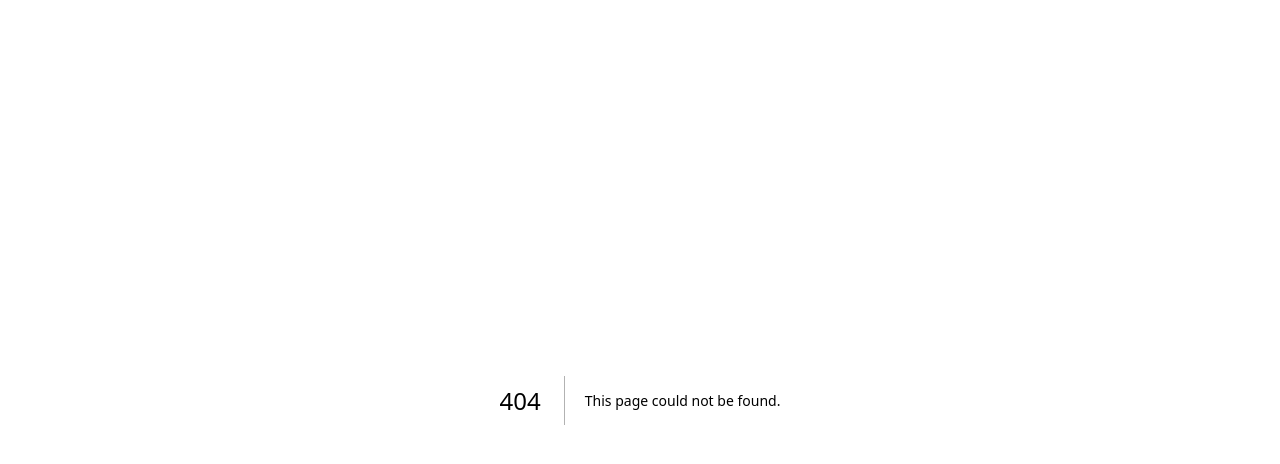
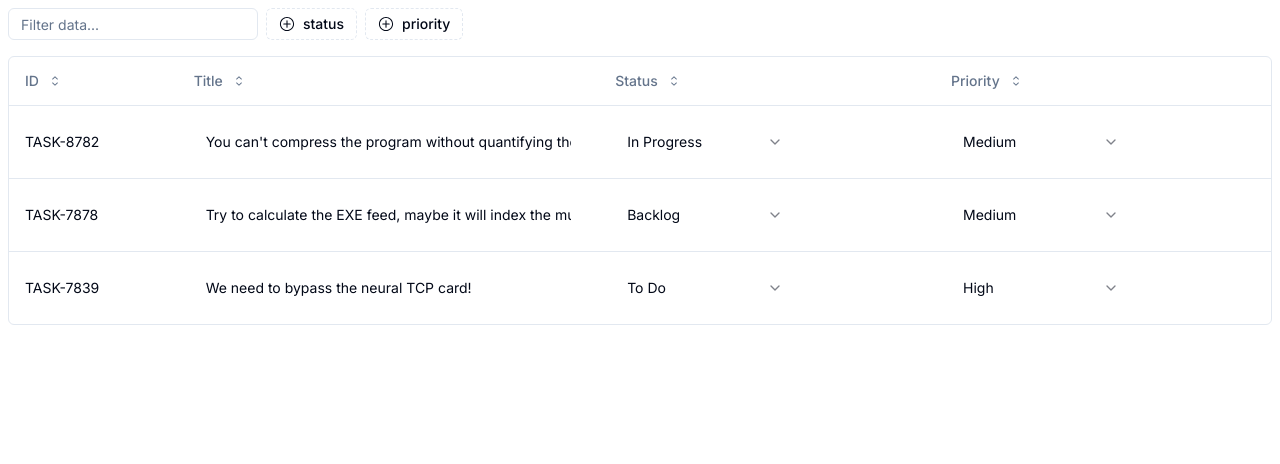
Before and after one commit to spring1018/react-ui, a Next.js app: page /sample in a window 1280 px wide. Before the commit this address had no page. Shown: the top 464 px of the page. Built offline with nearby package versions, Linux system fonts and the light colour scheme.

Commit message:
Add sample page

```diff
--- a/app/page.tsx
+++ b/app/page.tsx
@@ -1,9 +1,10 @@
-import Table from '@/features/posts/components/Table'
+// import Table from '@/features/posts/components/Table'
 
 export default function Home() {
   return (
     <div className='px-2 py-2'>
-      <Table />
+      {/* <Table /> */}
+      test
     </div>
   )
 }
--- /dev/null
+++ b/app/sample/page.tsx
@@ -0,0 +1,100 @@
+"use client";
+import { SimpleShadcnuiTable } from "@/components/molecules/SimpleShadcnuiTable";
+import { columns } from "@/components/molecules/SimpleShadcnuiTable/columns";
+import { useState } from "react";
+
+const initData = [
+  {
+    id: "TASK-8782",
+    title:
+      "You can't compress the program without quantifying the open-source SSD pixel!",
+    status: "in progress",
+    label: "documentation",
+    priority: "medium",
+  },
+  {
+    id: "TASK-7878",
+    title:
+      "Try to calculate the EXE feed, maybe it will index the multi-byte pixel!",
+    status: "backlog",
+    label: "documentation",
+    priority: "medium",
+  },
+  {
+    id: "TASK-7839",
+    title: "We need to bypass the neural TCP card!",
+    status: "todo",
+    label: "bug",
+    priority: "high",
+  },
+];
+
+const columnDefs = [
+  {
+    accessorKey: "id",
+    title: "ID",
+  },
+  {
+    accessorKey: "title",
+    title: "Title",
+    componentType: "input",
+  },
+  {
+    accessorKey: "status",
+    title: "Status",
+    componentType: "select",
+    params: {
+      selectOptions: [
+        {
+          value: "backlog",
+          label: "Backlog",
+        },
+        {
+          value: "todo",
+          label: "To Do",
+        },
+        {
+          value: "in progress",
+          label: "In Progress",
+        },
+      ],
+    },
+    filterFn: (row, id, value) => {
+      return value.includes(row.getValue(id));
+    },
+  },
+  {
+    accessorKey: "priority",
+    title: "Priority",
+    componentType: "select",
+    params: {
+      selectOptions: [
+        {
+          value: "low",
+          label: "Low",
+        },
+        {
+          value: "medium",
+          label: "Medium",
+        },
+        {
+          value: "high",
+          label: "High",
+        },
+      ],
+    },
+    filterFn: (row, id, value) => {
+      return value.includes(row.getValue(id));
+    },
+  },
+];
+
+export default function Sample() {
+  const [data, setData] = useState(initData);
+
+  return (
+    <div className="px-2 py-2">
+      <SimpleShadcnuiTable columns={columns(columnDefs)} data={data} />
+    </div>
+  );
+}
--- a/components/molecules/SimpleShadcnuiTable/columns.tsx
+++ b/components/molecules/SimpleShadcnuiTable/columns.tsx
@@ -20,8 +20,14 @@ export const columns = (columnConfigs: ColumnDef<any>[]): any[] => {
               className="border-0"
               type="text"
               value={row.getValue(columnConfig.accessorKey)}
-              onChange={(e) => {
-                // Handle input change if needed
+              // onChange では data を更新し、API は呼ばない
+              // onChange={}
+              // onBlur では data を更新し、API を呼ぶ
+              onBlur={(e) => {
+                console.log({
+                  id: row.original.id,
+                  [columnConfig.accessorKey]: e.target.value,
+                });
               }}
             />
           );
```
Also changed, not shown: 1 other file (tests, documents, lock files or other folders).
